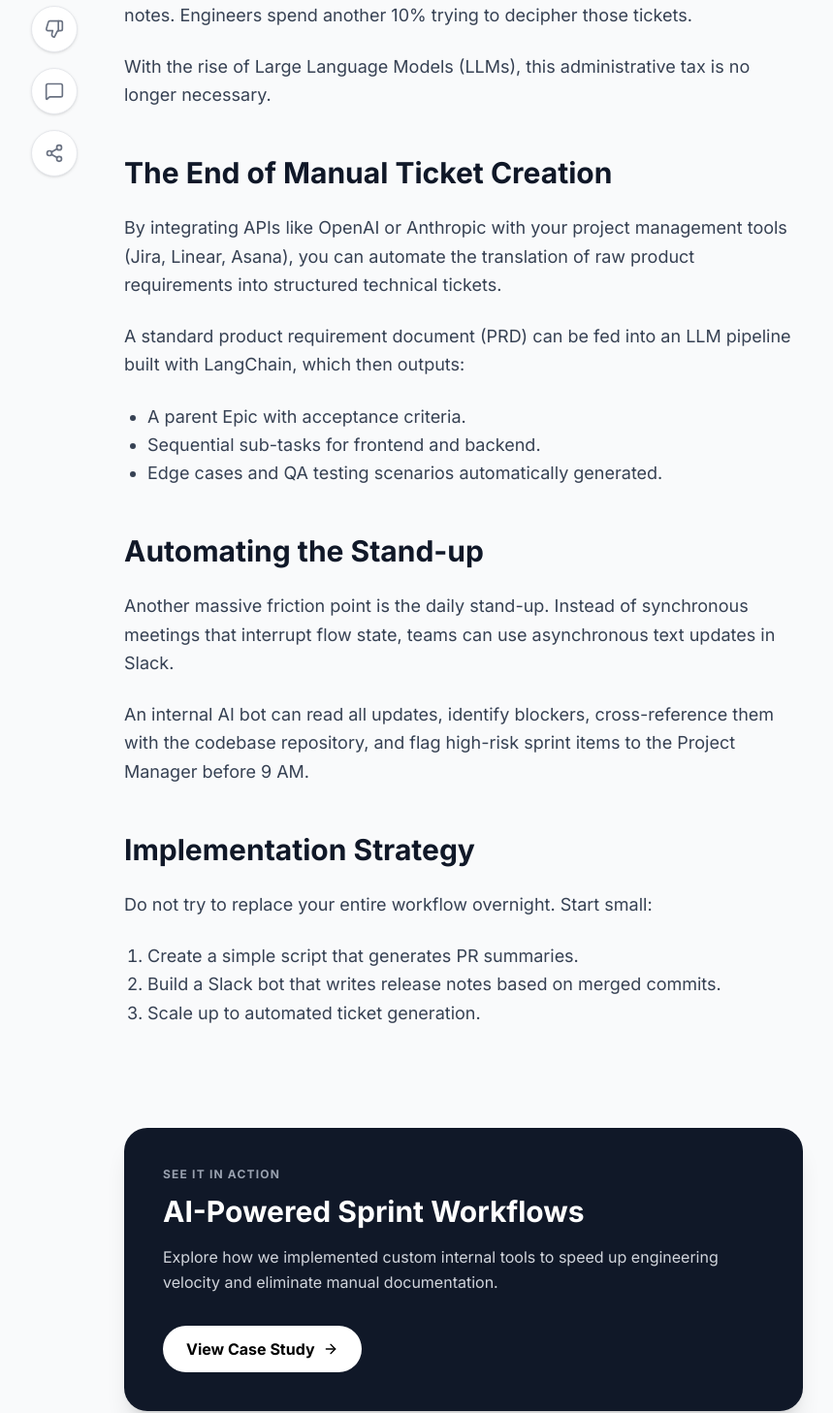
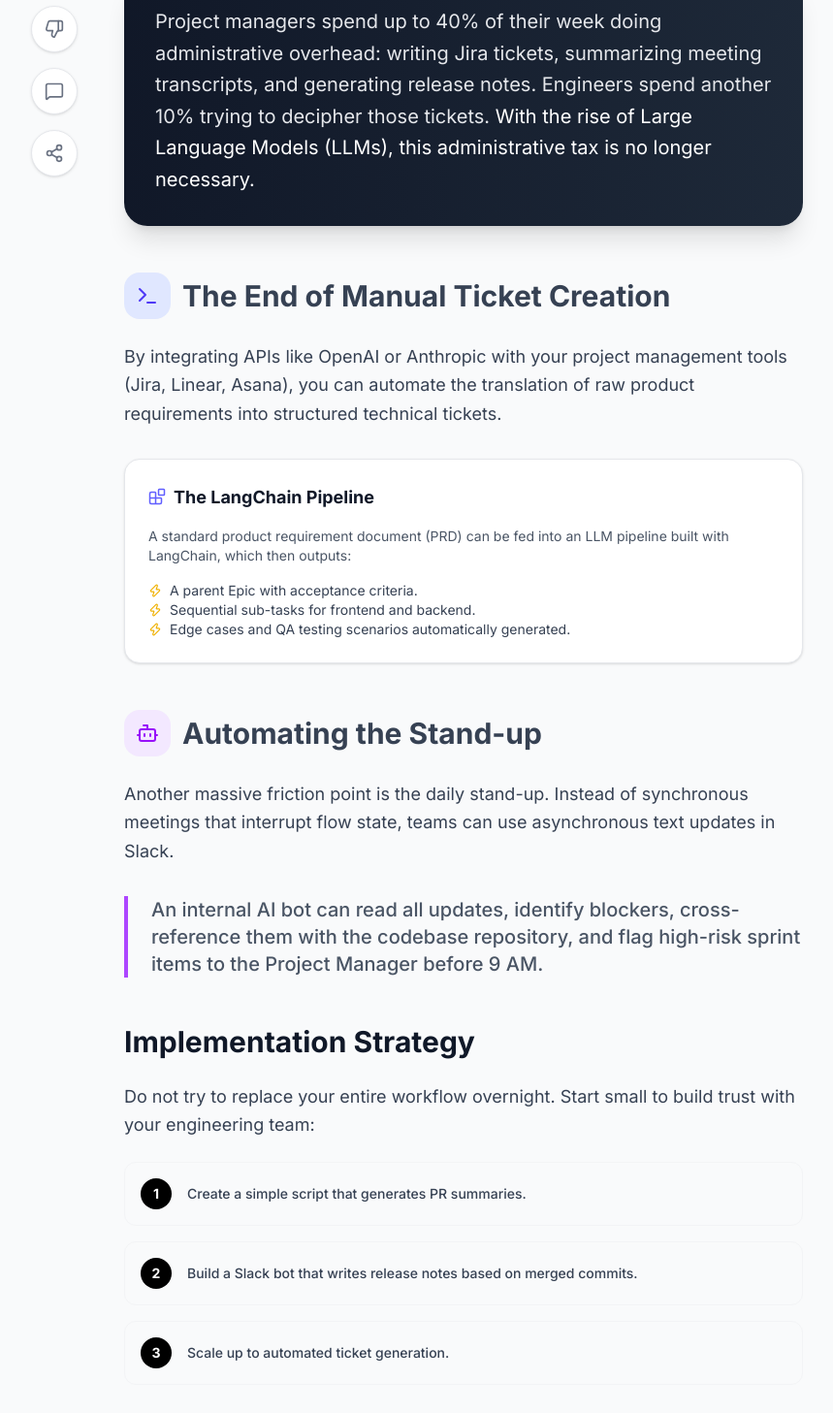
Before and after one commit to yasirbasheer10/Yasir-Basheer-profile, a React (Vite) app: page /articles/llm-agile in a window 1280 px wide. Shown: the part 443-1900 px from the top of the page at 97% size, without its empty margins (140-999 px from the left). Built offline with nearby package versions, Linux system fonts and the light colour scheme.

Commit message:
style: set social metrics to 0 and highly beautify article layouts

```diff
--- a/src/pages/Articles.jsx
+++ b/src/pages/Articles.jsx
@@ -7,19 +7,19 @@ const SocialMetrics = ({ isDark }) => (
   <div className={`absolute right-4 md:right-6 top-1/2 -translate-y-1/2 flex flex-col gap-5 p-3 rounded-full backdrop-blur-md border ${isDark ? 'bg-black/20 border-white/10 text-white/90' : 'bg-white/60 border-black/5 text-gray-700'} z-20 shadow-sm`}>
     <button className="flex flex-col items-center gap-1 hover:text-blue-500 transition-colors group" aria-label="Like">
       <ThumbsUp size={18} className="group-hover:-translate-y-1 transition-transform" />
-      <span className="text-[10px] font-medium">2.4k</span>
+      <span className="text-[10px] font-medium">0</span>
     </button>
     <button className="flex flex-col items-center gap-1 hover:text-red-500 transition-colors group" aria-label="Dislike">
       <ThumbsDown size={18} className="group-hover:translate-y-1 transition-transform" />
-      <span className="text-[10px] font-medium">12</span>
+      <span className="text-[10px] font-medium">0</span>
     </button>
     <button className="flex flex-col items-center gap-1 hover:text-green-500 transition-colors group" aria-label="Comment">
       <MessageSquare size={18} className="group-hover:scale-110 transition-transform" />
-      <span className="text-[10px] font-medium">148</span>
+      <span className="text-[10px] font-medium">0</span>
     </button>
     <div className="flex flex-col items-center gap-1 mt-2 pt-2 border-t border-current/20" title="Visitors">
       <Eye size={18} />
-      <span className="text-[10px] font-medium">12k</span>
+      <span className="text-[10px] font-medium">0</span>
     </div>
   </div>
 );
--- a/src/pages/articles/LLMAgile.jsx
+++ b/src/pages/articles/LLMAgile.jsx
@@ -1,5 +1,6 @@
 import React from 'react';
 import ArticleLayout from '../../components/ArticleLayout';
+import { Bot, Terminal, Blocks, Zap } from 'lucide-react';
 
 export default function LLMAgile() {
   return (
@@ -15,44 +16,69 @@ export default function LLMAgile() {
         link: "/"
       }}
     >
-      <p>
-        Project managers spend up to 40% of their week doing administrative overhead: writing Jira tickets, summarizing meeting transcripts, and generating release notes. Engineers spend another 10% trying to decipher those tickets.
-      </p>
+      <div className="bg-gradient-to-r from-gray-900 to-gray-800 text-white p-8 rounded-3xl my-8 shadow-xl">
+        <p className="text-xl leading-relaxed font-light !mb-0 text-gray-200">
+          Project managers spend up to 40% of their week doing administrative overhead: writing Jira tickets, summarizing meeting transcripts, and generating release notes. Engineers spend another 10% trying to decipher those tickets. <strong className="text-white">With the rise of Large Language Models (LLMs), this administrative tax is no longer necessary.</strong>
+        </p>
+      </div>
 
-      <p>
-        With the rise of Large Language Models (LLMs), this administrative tax is no longer necessary.
-      </p>
+      <div className="flex items-center gap-3 mt-12 mb-6">
+        <div className="w-12 h-12 bg-indigo-100 text-indigo-600 rounded-2xl flex items-center justify-center">
+          <Terminal size={24} />
+        </div>
+        <h2 className="!mt-0 !mb-0 text-3xl font-bold">The End of Manual Ticket Creation</h2>
+      </div>
 
-      <h2>The End of Manual Ticket Creation</h2>
       <p>
         By integrating APIs like OpenAI or Anthropic with your project management tools (Jira, Linear, Asana), you can automate the translation of raw product requirements into structured technical tickets.
       </p>
-      <p>
-        A standard product requirement document (PRD) can be fed into an LLM pipeline built with LangChain, which then outputs:
-      </p>
-      <ul>
-        <li>A parent Epic with acceptance criteria.</li>
-        <li>Sequential sub-tasks for frontend and backend.</li>
-        <li>Edge cases and QA testing scenarios automatically generated.</li>
-      </ul>
 
-      <h2>Automating the Stand-up</h2>
+      <div className="bg-white border border-gray-200 rounded-2xl p-6 shadow-sm my-8">
+        <h4 className="font-bold text-gray-900 mb-4 flex items-center gap-2">
+          <Blocks size={18} className="text-indigo-500" />
+          The LangChain Pipeline
+        </h4>
+        <p className="text-sm text-gray-600 mb-4">A standard product requirement document (PRD) can be fed into an LLM pipeline built with LangChain, which then outputs:</p>
+        <ul className="space-y-3 mb-0 text-sm">
+          <li className="flex items-center gap-2 !mb-0"><Zap size={14} className="text-yellow-500" /> A parent Epic with acceptance criteria.</li>
+          <li className="flex items-center gap-2 !mb-0"><Zap size={14} className="text-yellow-500" /> Sequential sub-tasks for frontend and backend.</li>
+          <li className="flex items-center gap-2 !mb-0"><Zap size={14} className="text-yellow-500" /> Edge cases and QA testing scenarios automatically generated.</li>
+        </ul>
+      </div>
+
+      <div className="flex items-center gap-3 mt-12 mb-6">
+        <div className="w-12 h-12 bg-purple-100 text-purple-600 rounded-2xl flex items-center justify-center">
+          <Bot size={24} />
+        </div>
+        <h2 className="!mt-0 !mb-0 text-3xl font-bold">Automating the Stand-up</h2>
+      </div>
+
       <p>
         Another massive friction point is the daily stand-up. Instead of synchronous meetings that interrupt flow state, teams can use asynchronous text updates in Slack.
       </p>
-      <p>
+      <blockquote className="text-xl font-medium text-gray-600 border-l-4 border-purple-500 pl-6 my-8">
         An internal AI bot can read all updates, identify blockers, cross-reference them with the codebase repository, and flag high-risk sprint items to the Project Manager before 9 AM.
-      </p>
+      </blockquote>
 
       <h2>Implementation Strategy</h2>
       <p>
-        Do not try to replace your entire workflow overnight. Start small:
+        Do not try to replace your entire workflow overnight. Start small to build trust with your engineering team:
       </p>
-      <ol>
-        <li>Create a simple script that generates PR summaries.</li>
-        <li>Build a Slack bot that writes release notes based on merged commits.</li>
-        <li>Scale up to automated ticket generation.</li>
-      </ol>
+
+      <div className="flex flex-col gap-4 mt-6">
+        <div className="flex gap-4 items-center bg-gray-50 p-4 rounded-xl border border-gray-100">
+          <div className="w-8 h-8 rounded-full bg-black text-white flex items-center justify-center font-bold text-sm shrink-0">1</div>
+          <p className="!mb-0 text-sm font-medium">Create a simple script that generates PR summaries.</p>
+        </div>
+        <div className="flex gap-4 items-center bg-gray-50 p-4 rounded-xl border border-gray-100">
+          <div className="w-8 h-8 rounded-full bg-black text-white flex items-center justify-center font-bold text-sm shrink-0">2</div>
+          <p className="!mb-0 text-sm font-medium">Build a Slack bot that writes release notes based on merged commits.</p>
+        </div>
+        <div className="flex gap-4 items-center bg-gray-50 p-4 rounded-xl border border-gray-100">
+          <div className="w-8 h-8 rounded-full bg-black text-white flex items-center justify-center font-bold text-sm shrink-0">3</div>
+          <p className="!mb-0 text-sm font-medium">Scale up to automated ticket generation.</p>
+        </div>
+      </div>
     </ArticleLayout>
   );
 }
--- a/src/pages/articles/LeadIntelligence.jsx
+++ b/src/pages/articles/LeadIntelligence.jsx
@@ -1,5 +1,6 @@
 import React from 'react';
 import ArticleLayout from '../../components/ArticleLayout';
+import { Target, Search, Workflow, BarChart3 } from 'lucide-react';
 
 export default function LeadIntelligence() {
   return (
@@ -16,36 +17,65 @@ export default function LeadIntelligence() {
         link: "/case-study/prospectiq"
       }}
     >
-      <p>
+      <p className="text-xl text-gray-600 leading-relaxed font-light mb-8">
         For the last decade, B2B lead generation was a numbers game. You bought a massive list of emails, loaded them into a sequencing tool, and hoped a 1% conversion rate would hit your quota.
       </p>
-      <p>
-        Today, that approach destroys domain reputations and burns out sales teams. The paradigm has shifted from <strong>Lead Generation</strong> to <strong>Lead Intelligence</strong>.
-      </p>
+
+      <blockquote className="text-2xl font-bold text-gray-900 border-l-4 border-blue-500 pl-6 my-10 bg-blue-50 py-4 rounded-r-2xl pr-4">
+        Today, that approach destroys domain reputations and burns out sales teams. The paradigm has shifted from <span className="text-blue-600">Lead Generation</span> to <span className="text-blue-600">Lead Intelligence</span>.
+      </blockquote>
 
       <h2>What is Lead Intelligence?</h2>
       <p>
         Lead Intelligence is the application of machine learning to predict <em>when</em> an account is ready to buy, <em>who</em> the actual decision-maker is, and <em>what</em> specific message will resonate.
       </p>
 
-      <h2>The 3 Pillars of AI-Driven Outbound</h2>
+      <h2 className="mt-16 mb-8">The 3 Pillars of AI-Driven Outbound</h2>
 
-      <h3>1. Intent Data Parsing</h3>
-      <p>
+      <div className="space-y-8">
+        <div className="bg-white border border-gray-200 rounded-3xl p-8 shadow-sm flex flex-col md:flex-row gap-6 items-start">
+          <div className="w-14 h-14 bg-indigo-50 text-indigo-600 rounded-2xl flex items-center justify-center shrink-0">
+            <Search size={28} />
+          </div>
+          <div>
+            <h3 className="!mt-0 !mb-2 text-xl font-bold">1. Intent Data Parsing</h3>
+            <p className="text-gray-600 text-sm md:text-base !mb-0">
               Instead of guessing, AI algorithms monitor first-party and third-party intent signals. If a company just raised a Series B and their Engineering VP is suddenly researching "SOC2 compliance tools," an intelligent system flags this account as a hot lead for cybersecurity software.
             </p>
+          </div>
+        </div>
 
-      <h3>2. Dynamic Personalization at Scale</h3>
-      <p>
+        <div className="bg-white border border-gray-200 rounded-3xl p-8 shadow-sm flex flex-col md:flex-row gap-6 items-start">
+          <div className="w-14 h-14 bg-rose-50 text-rose-600 rounded-2xl flex items-center justify-center shrink-0">
+            <Target size={28} />
+          </div>
+          <div>
+            <h3 className="!mt-0 !mb-2 text-xl font-bold">2. Dynamic Personalization at Scale</h3>
+            <p className="text-gray-600 text-sm md:text-base !mb-0">
               We are moving past <code>{"{{first_name}}"}</code> and <code>{"{{company_name}}"}</code>. True intelligence systems analyze a prospect's recent LinkedIn posts, company press releases, and 10-K filings to generate highly contextual, one-to-one messaging that actually sounds human.
             </p>
+          </div>
+        </div>
 
-      <h3>3. Automated Pipeline Routing</h3>
-      <p>
+        <div className="bg-white border border-gray-200 rounded-3xl p-8 shadow-sm flex flex-col md:flex-row gap-6 items-start">
+          <div className="w-14 h-14 bg-emerald-50 text-emerald-600 rounded-2xl flex items-center justify-center shrink-0">
+            <Workflow size={28} />
+          </div>
+          <div>
+            <h3 className="!mt-0 !mb-2 text-xl font-bold">3. Automated Pipeline Routing</h3>
+            <p className="text-gray-600 text-sm md:text-base !mb-0">
               Not all leads are created equal. AI models score incoming leads based on historical closed-won data. High-value enterprise leads are instantly routed to Account Executives, while SMB leads are directed to self-serve flows or junior SDRs.
             </p>
+          </div>
+        </div>
+      </div>
 
-      <h2>The ProspectIQ Example</h2>
+      <hr className="my-12 border-gray-200" />
+
+      <div className="flex items-center gap-4 mb-6">
+        <BarChart3 className="text-gray-400" size={32} />
+        <h2 className="!mt-0 !mb-0">The ProspectIQ Example</h2>
+      </div>
       <p>
         When building platforms like ProspectIQ, the architectural focus isn't just on storing data—it's on the real-time processing of signals. By structuring complex data lakes and applying NLP (Natural Language Processing), we turn raw noise into a sniper-rifle approach for sales teams.
       </p>
```
Also changed, not shown: src/pages/articles/CROHierarchy.jsx (+60 -18 lines). Lines whose indentation alone changed are shown as unchanged.
